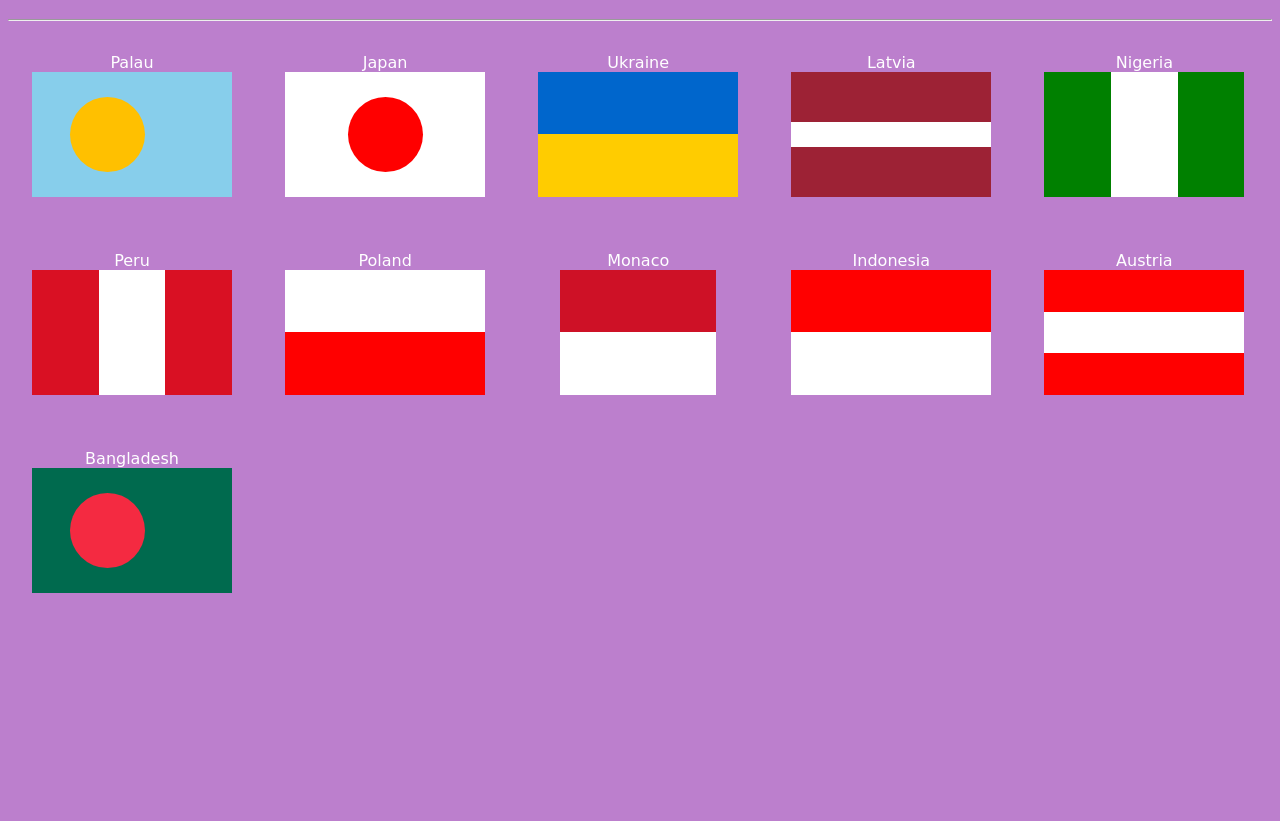
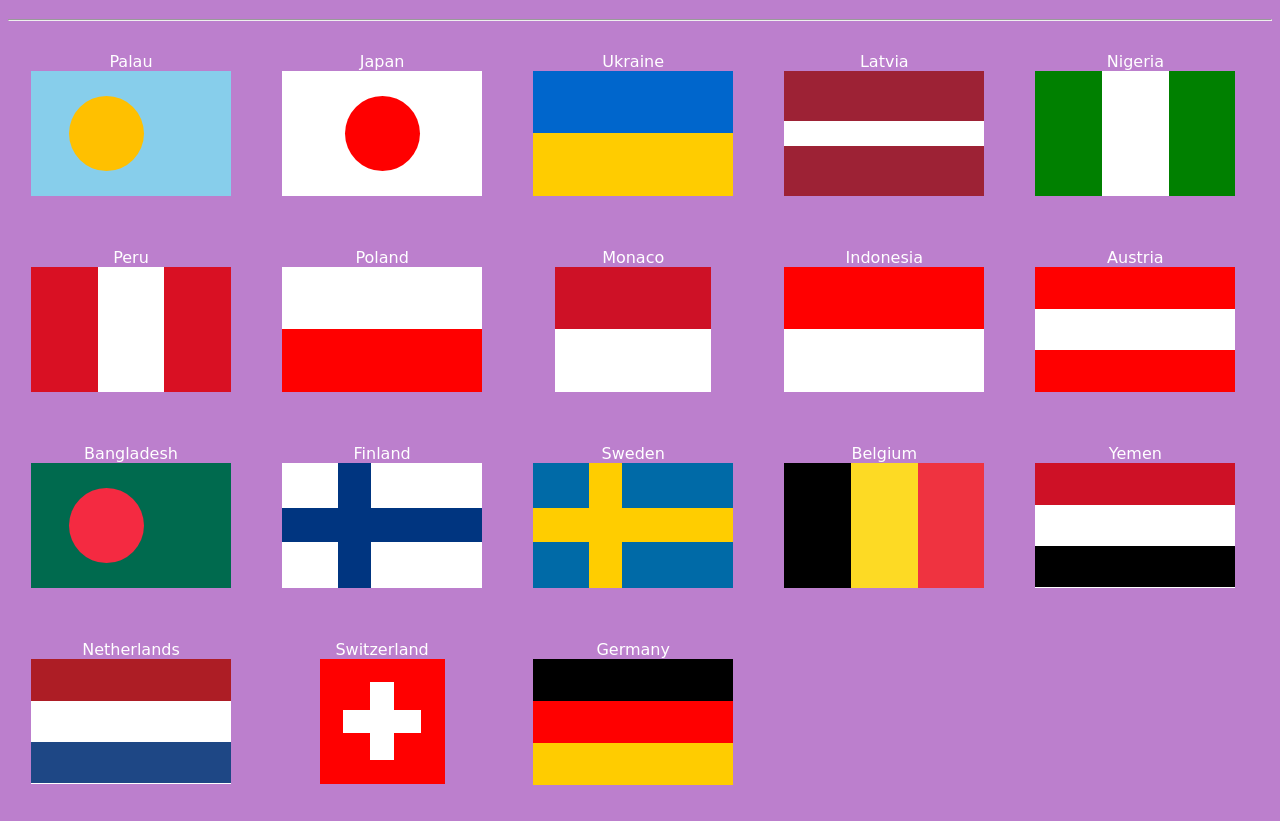
Before and after one commit to ComputerOfaPlane/F1ag-CSS, a plain HTML site: page index.html in a window 1280 px wide. Shown: the part 62-883 px from the top of the page. Before the commit the page ends 800 px from the top, so only its background shows below. Drawn offline with Linux system fonts and the light colour scheme.

Commit message:
added more flags

```diff
--- a/index.html
+++ b/index.html
@@ -75,5 +75,54 @@
             <div></div>
         </div>
     </div>
+    <div class="box">
+        <div class="country">Finland</div>
+        <div class="flag" id="finland">
+            <div id="finland1"></div>
+            <div id="finland2"></div>
+        </div>
+    </div>
+    <div class="box">
+        <div class="country">Sweden</div>
+        <div class="flag" id="sweden">
+            <div id="sweden1"></div>
+            <div id="sweden2"></div>
+        </div>
+    </div>
+    <div class="box">
+        <div class="country">Belgium</div>
+        <div class="flag" id="belgium">
+            <div id="belgium1"></div>
+            <div id="belgium2"></div>
+        </div>
+    </div>
+    <div class="box">
+        <div class="country">Yemen</div>
+        <div class="flag" id="yemen">
+            <div id="yemen1"></div>
+            <div id="yemen2"></div>
+        </div>
+    </div>
+    <div class="box">
+        <div class="country">Netherlands</div>
+        <div class="flag" id="netherlands">
+            <div id="netherlands1"></div>
+            <div id="netherlands2"></div>
+        </div>
+    </div>
+    <div class="box">
+        <div class="country">Switzerland</div>
+        <div class="flag" id="switzerland">
+            <div id="switzerland1"></div>
+            <div id="switzerland2"></div>
+        </div>
+    </div>
+    <div class="box">
+        <div class="country">Germany</div>
+        <div class="flag" id="germany">
+            <div id="germany1"></div>
+            <div id="germany2"></div>
+        </div>
+    </div>
 </body>
 </html>
--- a/style.css
+++ b/style.css
@@ -14,7 +14,12 @@ h1{
     display: inline-block;
     width: 200px;
     height: 150px;
-    margin: 24px;
+    margin: 23px;
+}
+@media (max-width:600px){
+    .box{
+        margin: 20px;
+    }
 }
 .flag{
     width: 200px;
@@ -149,3 +154,130 @@ h1{
     left: 37.5px;
     top: 25px;
 }
+#finland{
+    background-color: white;
+    position: relative;
+}
+#finland1{
+    background-color: #003580;
+    width: 200px;
+    height: 33.33px;
+    position: absolute;
+    top: 45.45px;
+}
+#finland2{
+    background-color: #003580;
+    width: 33.33px;
+    height: 125px;
+    position: absolute;
+    left: 55.55px;
+}
+#sweden{
+    background-color: #006AA7;
+    position: relative;
+}
+#sweden1{
+    background-color: #FFCD00;
+    width: 200px;
+    height: 33.33px;
+    position: absolute;
+    top: 45.45px;
+}
+#sweden2{
+    background-color: #FFCD00;
+    width: 33.33px;
+    height: 125px;
+    position: absolute;
+    left: 55.55px;
+}
+#belgium{
+    background-color: black;
+    position: relative;
+}
+#belgium1{
+    background-color: #FDDA24;
+    width: 66.66px;
+    height: 125px;
+    position: absolute;
+    left: 66.66px;
+}
+#belgium2{
+    background-color: #EF3340;
+    width: 66.66px;
+    height: 125px;
+    position: absolute;
+    left: 133.32px;
+}
+#yemen{
+    background-color: white;
+    position: relative;
+}
+#yemen1{
+    background-color: #CE1126;
+    width: 200px;
+    height: 41.66px;
+    position: absolute;
+}
+#yemen2{
+    background-color: black;
+    width: 200px;
+    height: 41.66px;
+    position: absolute;
+    top: 82.72px;
+}
+#netherlands{
+    background-color: white;
+    position: relative;
+}
+#netherlands1{
+    background-color: #AD1D25;
+    width: 200px;
+    height: 41.66px;
+    position: absolute;
+}
+#netherlands2{
+    background-color: #1E4785;
+    width: 200px;
+    height: 41.66px;
+    position: absolute;
+    top: 82.72px;
+}
+#switzerland{
+    background-color: #FF0000;
+    position: relative;
+    width: 125px;
+    margin: auto;
+}
+#switzerland1{
+    background-color: white;
+    width: 23.4375px;
+    height: 78.125px;
+    position: absolute;
+    top: 23.4375px;
+    left: 50.78125px;
+}
+#switzerland2{
+    background-color: white;
+    width: 78.125px;
+    height: 23.4375px;
+    position: absolute;
+    top: 50.78125px;
+    left: 23.4375px;
+}
+#germany{
+    background-color: #FF0000;
+    position: relative;
+}
+#germany1{
+    background-color: black;
+    width: 200px;
+    height: 41.66px;
+    position: absolute;
+}
+#germany2{
+    background-color: #FFCC00;
+    width: 200px;
+    height: 41.64px;
+    position: absolute;
+    top: 84px;
+}
```
